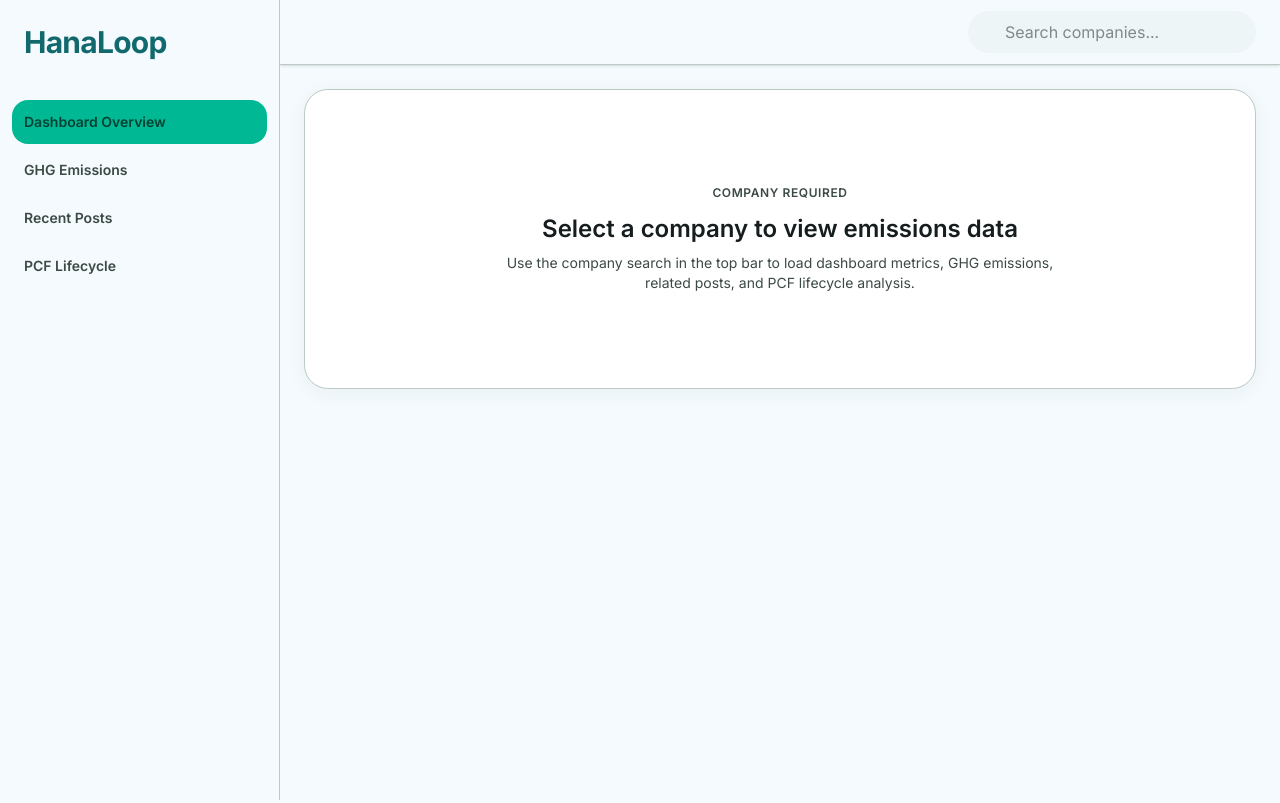
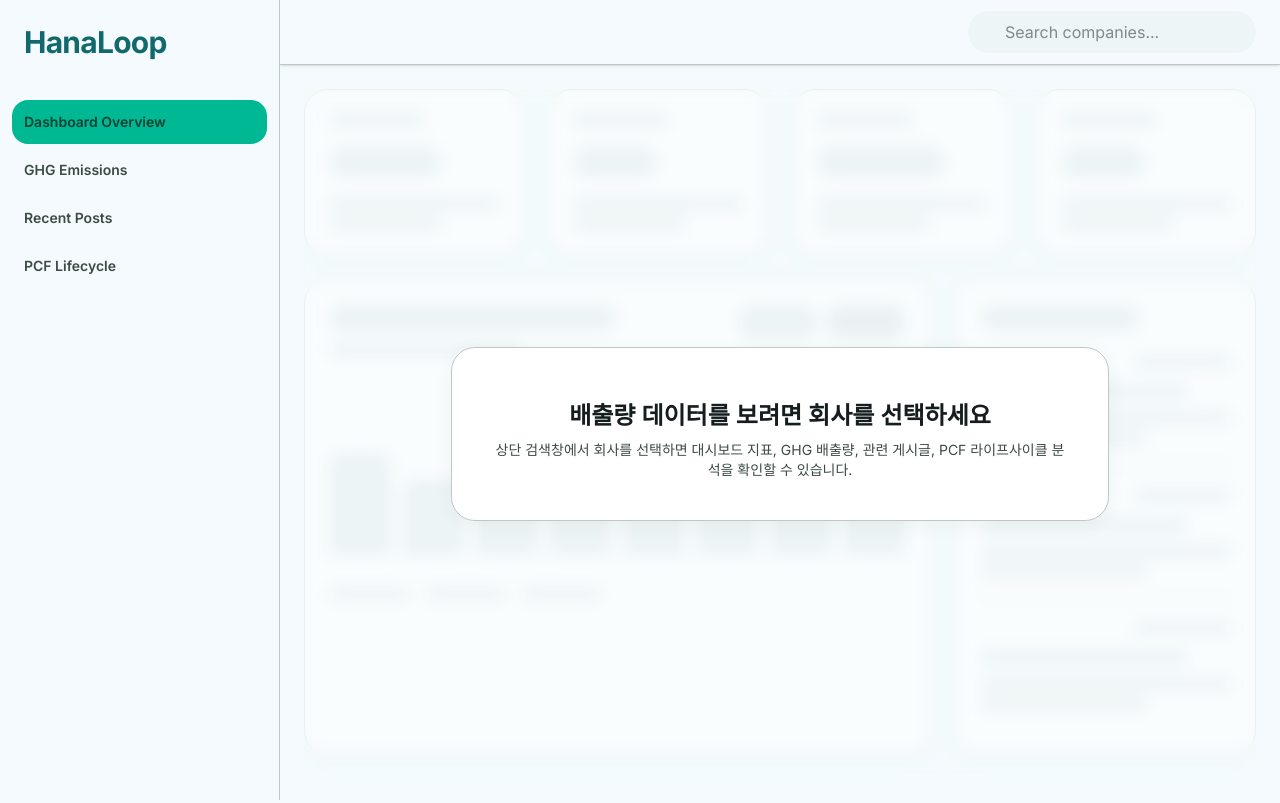
Before and after one commit to xode114kr1/hanaloop-demo, a Next.js app: page / in a window 1280 px wide. Built offline with nearby package versions, Linux system fonts and the light colour scheme.

Commit message:
feat: 회사 미선택 스켈레톤 화면 추가
- 회사 미선택 상태에 대시보드 스켈레톤 모자이크 표시

- 안내 문구를 한글로 변경하고 스켈레톤 위에 오버레이로 배치

```diff
--- a/src/app/(dashboard)/page.tsx
+++ b/src/app/(dashboard)/page.tsx
@@ -14,15 +14,85 @@ type DashboardPageProps = {
 
 function CompanyEmptyState() {
   return (
-    <section className="dashboard-card flex min-h-75 flex-col items-center justify-center p-(--space-lg) text-center">
-      <span className="dashboard-card-header">Company Required</span>
-      <h2 className="mt-3 text-2xl font-semibold text-(--on-surface)">
-        Select a company to view emissions data
-      </h2>
-      <p className="mt-2 max-w-xl text-sm text-(--on-surface-variant)">
-        Use the company search in the top bar to load dashboard metrics, GHG
-        emissions, related posts, and PCF lifecycle analysis.
-      </p>
+    <section className="relative space-y-6 overflow-hidden after:absolute after:inset-0 after:z-10 after:bg-(--surface)/15 after:backdrop-blur-sm after:content-['']">
+      <div className="grid grid-cols-1 gap-6 md:grid-cols-2 xl:grid-cols-4">
+        {["w-2/3", "w-1/2", "w-3/4", "w-1/2"].map((width, index) => (
+          <article
+            aria-hidden="true"
+            className="dashboard-card animate-pulse p-(--space-md) opacity-55"
+            key={index}
+          >
+            <div className="h-3 w-24 rounded-full bg-(--surface-container-highest)" />
+            <div
+              className={`mt-5 h-8 rounded-full bg-(--surface-container-high) ${width}`}
+            />
+            <div className="mt-5 h-3 w-full rounded-full bg-(--surface-container-highest)" />
+            <div className="mt-2 h-3 w-2/3 rounded-full bg-(--surface-container-highest)" />
+          </article>
+        ))}
+      </div>
+
+      <div className="grid grid-cols-1 gap-6 xl:grid-cols-12">
+        <article
+          aria-hidden="true"
+          className="dashboard-card min-h-75 animate-pulse p-(--space-md) opacity-55 xl:col-span-8"
+        >
+          <div className="flex items-start justify-between gap-4">
+            <div className="w-full max-w-sm">
+              <div className="h-7 w-3/4 rounded-full bg-(--surface-container-high)" />
+              <div className="mt-3 h-3 w-1/2 rounded-full bg-(--surface-container-highest)" />
+            </div>
+            <div className="hidden gap-2 sm:flex">
+              <div className="h-9 w-20 rounded-lg bg-(--surface-container-high)" />
+              <div className="h-9 w-20 rounded-lg bg-(--surface-container-highest)" />
+            </div>
+          </div>
+          <div className="mt-10 flex h-40 items-end gap-3">
+            {[65, 48, 74, 42, 82, 56, 68, 76].map((height, index) => (
+              <div
+                className="flex-1 rounded-t-md bg-(--surface-container-high)"
+                key={index}
+                style={{ height: `${height}%` }}
+              />
+            ))}
+          </div>
+          <div className="mt-8 flex gap-4">
+            <div className="h-3 w-20 rounded-full bg-(--surface-container-highest)" />
+            <div className="h-3 w-20 rounded-full bg-(--surface-container-highest)" />
+            <div className="h-3 w-20 rounded-full bg-(--surface-container-highest)" />
+          </div>
+        </article>
+
+        <article
+          aria-hidden="true"
+          className="dashboard-card min-h-75 animate-pulse p-(--space-md) opacity-55 xl:col-span-4"
+        >
+          <div className="h-7 w-40 rounded-full bg-(--surface-container-high)" />
+          {[0, 1, 2].map((item) => (
+            <div
+              className="mt-6 border-b border-(--outline-variant) pb-5 last:border-b-0"
+              key={item}
+            >
+              <div className="ml-auto h-3 w-24 rounded-full bg-(--surface-container-highest)" />
+              <div className="mt-4 h-4 w-5/6 rounded-full bg-(--surface-container-high)" />
+              <div className="mt-3 h-3 w-full rounded-full bg-(--surface-container-highest)" />
+              <div className="mt-2 h-3 w-2/3 rounded-full bg-(--surface-container-highest)" />
+            </div>
+          ))}
+        </article>
+      </div>
+
+      <div className="absolute inset-0 z-20 flex items-center justify-center p-4">
+        <section className="dashboard-card max-w-2xl p-(--space-lg) text-center shadow-(--shadow-overlay)">
+          <h2 className="mt-3 text-2xl font-semibold text-(--on-surface)">
+            배출량 데이터를 보려면 회사를 선택하세요
+          </h2>
+          <p className="mx-auto mt-2 max-w-xl text-sm text-(--on-surface-variant)">
+            상단 검색창에서 회사를 선택하면 대시보드 지표, GHG 배출량, 관련
+            게시글, PCF 라이프사이클 분석을 확인할 수 있습니다.
+          </p>
+        </section>
+      </div>
     </section>
   );
 }
@@ -31,7 +101,9 @@ export default async function DashboardPage({
   searchParams,
 }: DashboardPageProps) {
   const { companyId } = await searchParams;
-  const requestedCompanyId = Array.isArray(companyId) ? companyId[0] : companyId;
+  const requestedCompanyId = Array.isArray(companyId)
+    ? companyId[0]
+    : companyId;
   const companies = mockCompanies.map(({ country, id, name }) => ({
     country,
     id,
```
